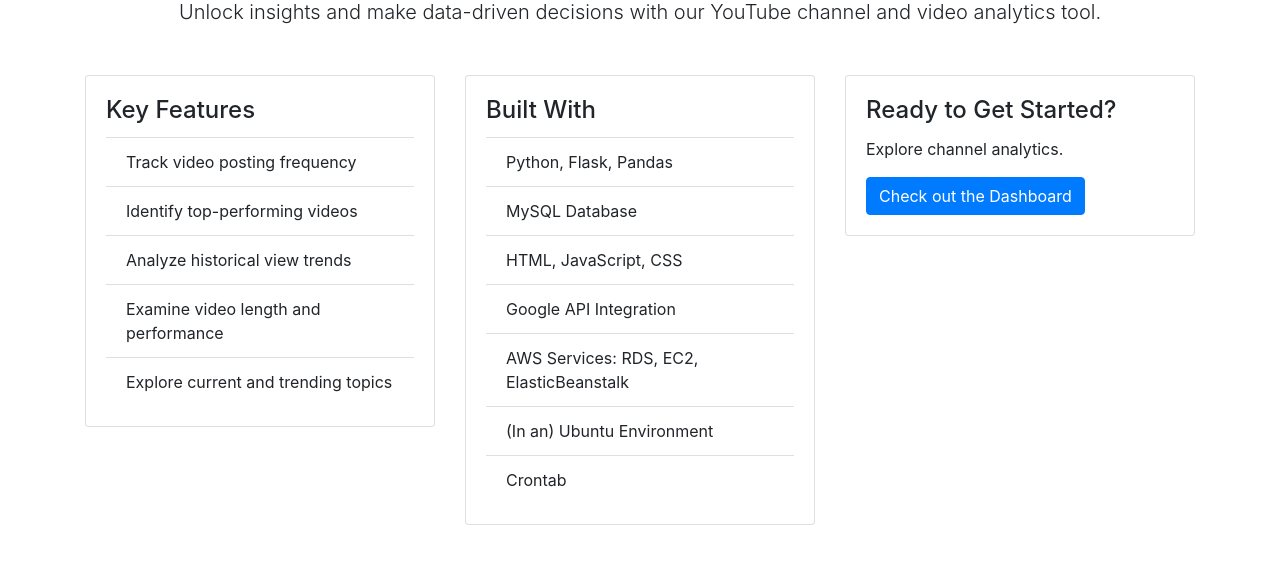
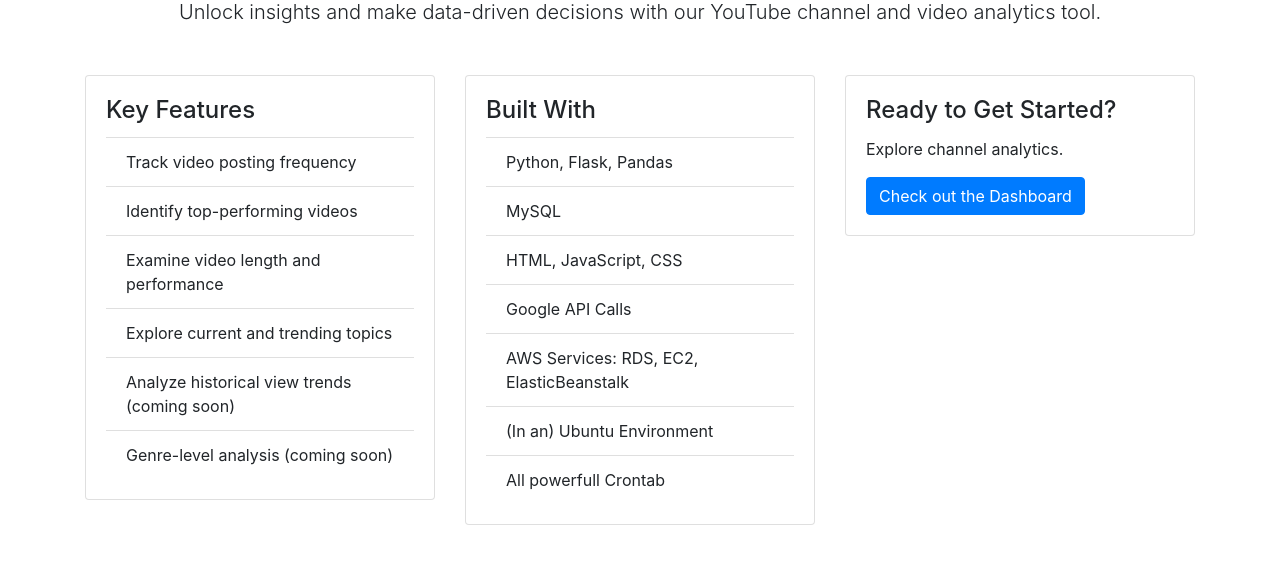
Before and after one commit to cdeazevedo/yt_flask, a Flask app: page / in a window 1280 px wide. Shown: the part 169-733 px from the top of the page. Run offline with Flask 3, Linux system fonts and the light colour scheme; some libraries are stand-ins or nearby versions.

Commit message:
more formatting

```diff
--- a/vidsignal/templates/index.html
+++ b/vidsignal/templates/index.html
@@ -19,9 +19,10 @@
           <ul class="list-group list-group-flush">
             <li class="list-group-item">Track video posting frequency</li>
             <li class="list-group-item">Identify top-performing videos</li>
-            <li class="list-group-item">Analyze historical view trends</li>
             <li class="list-group-item">Examine video length and performance</li>
             <li class="list-group-item">Explore current and trending topics</li>
+            <li class="list-group-item">Analyze historical view trends (coming soon)</li>
+            <li class="list-group-item">Genre-level analysis (coming soon)</li>
           </ul>
         </div>
       </div>
@@ -33,12 +34,12 @@
           <h4 class="card-title">Built With</h4>
           <ul class="list-group list-group-flush">
             <li class="list-group-item">Python, Flask, Pandas</li>
-            <li class="list-group-item">MySQL Database</li>
+            <li class="list-group-item">MySQL</li>
             <li class="list-group-item">HTML, JavaScript, CSS</li>
-            <li class="list-group-item">Google API Integration</li>
+            <li class="list-group-item">Google API Calls</li>
             <li class="list-group-item">AWS Services: RDS, EC2, ElasticBeanstalk</li>
             <li class="list-group-item">(In an) Ubuntu Environment</li>
-            <li class="list-group-item">Crontab</li>
+            <li class="list-group-item">All powerfull Crontab</li>
           </ul>
         </div>
       </div>
```
